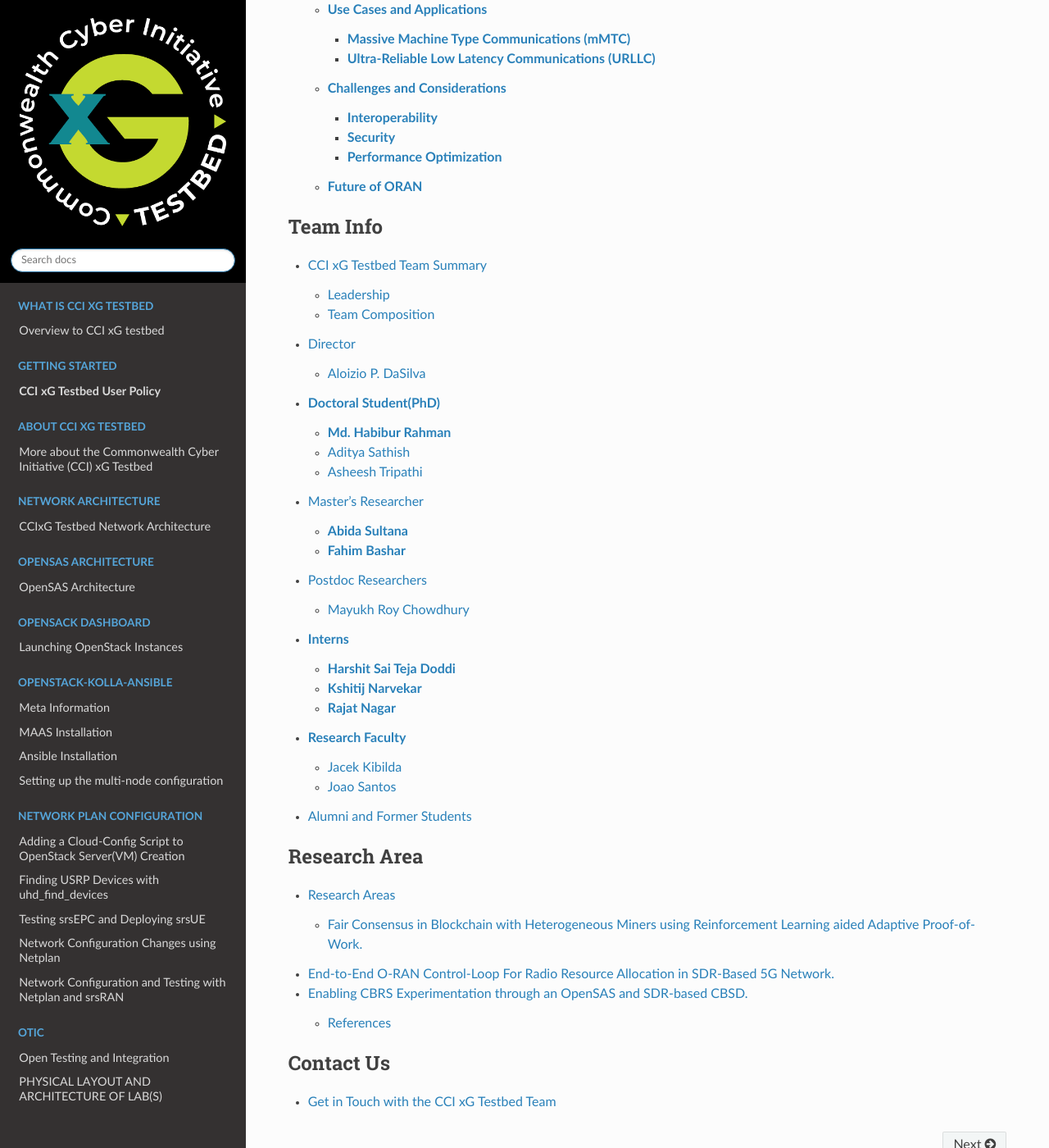
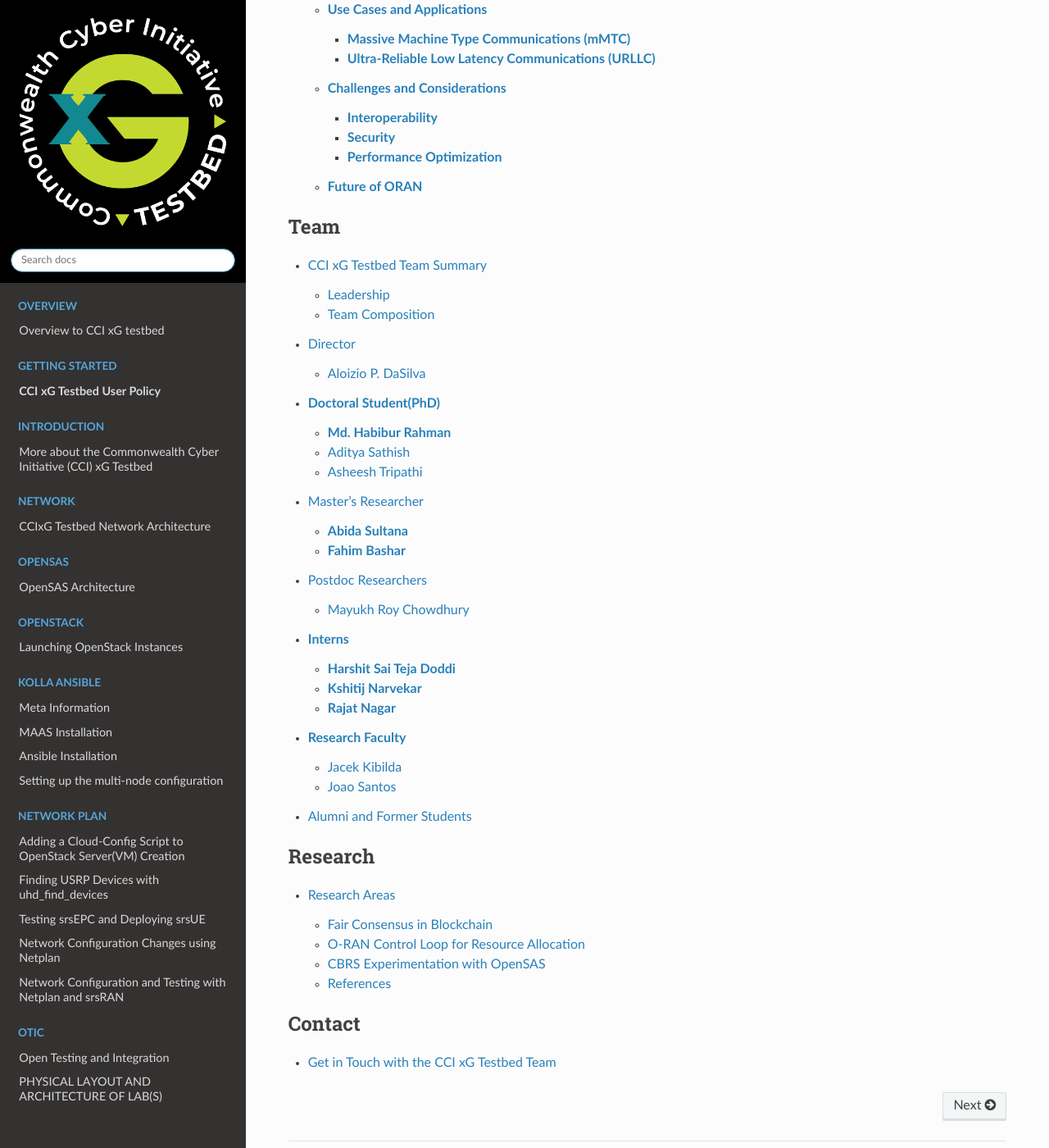
Before and after one commit to rajatnagarr/CCI_TESTBED_DOCS, a Sphinx documentation site: the page built from source/index.rst, in a window 1280 px wide and 1400 px high, scrolled down 4972 px. Shown: the whole window at 82% size. Built offline with Sphinx 7.4.7 and the Read the Docs theme 2.0.0, drawn with Linux system fonts in a browser that asks for light colours; some of the changed text lies outside the part shown.

Commit message:
Shortening

```diff
--- a/source/index.rst
+++ b/source/index.rst
@@ -1,13 +1,9 @@
-
-
 Welcome to CCI's xG Testbed documentation!
 ============================================
 
-
-
 .. toctree::
    :maxdepth: 9
-   :caption: What is CCI xG Testbed
+   :caption: Overview
 
    ccixg
 
@@ -19,37 +15,37 @@ Welcome to CCI's xG Testbed documentation!
 
 .. toctree::
    :maxdepth: 9
-   :caption: About CCI xG Testbed
+   :caption: Introduction
 
    introduction
 
 .. toctree::
    :maxdepth: 9
-   :caption: Network Architecture
+   :caption: Network
 
    Infrastructure
 
 .. toctree::
    :maxdepth: 9
-   :caption: OpenSAS Architecture
+   :caption: OpenSAS
 
    Opensas
 
 .. toctree::
    :maxdepth: 9
-   :caption: Opensack Dashboard
+   :caption: OpenStack
 
    openstack
 
 .. toctree::
    :maxdepth: 9
-   :caption: openstack-kolla-ansible
+   :caption: Kolla Ansible
 
    openstack-kolla-ansible
 
 .. toctree::
    :maxdepth: 9
-   :caption: Network Plan Configuration
+   :caption: Network Plan
 
    net_plan_config
 
@@ -61,13 +57,13 @@ Welcome to CCI's xG Testbed documentation!
 
 .. toctree::
    :maxdepth: 9
-   :caption: UHD Configuration
+   :caption: UHD Config
 
    uhd
 
 .. toctree::
    :maxdepth: 9
-   :caption: 4G Prerequisite
+   :caption: 4G Setup
 
    4g_prerequisite
 
@@ -76,7 +72,6 @@ Welcome to CCI's xG Testbed documentation!
    :caption: 4G Deployment
 
    4g-deployment
-
 
 .. toctree::
    :maxdepth: 9
@@ -98,18 +93,18 @@ Welcome to CCI's xG Testbed documentation!
 
 .. toctree::
    :maxdepth: 9
-   :caption: Team Info
+   :caption: Team
 
    team_info
 
 .. toctree::
    :maxdepth: 9
-   :caption: Research Area
+   :caption: Research
 
    research_area
 
 .. toctree::
    :maxdepth: 9
-   :caption: Contact Us
+   :caption: Contact
 
    contact_us
```
Also changed, not shown: source/research_area.rst (+8 -9 lines).
